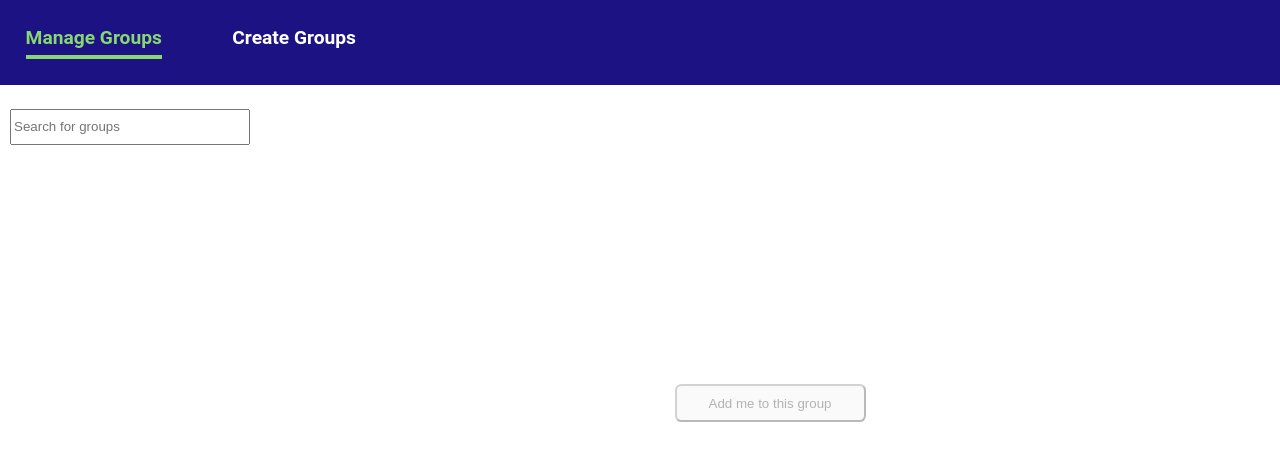
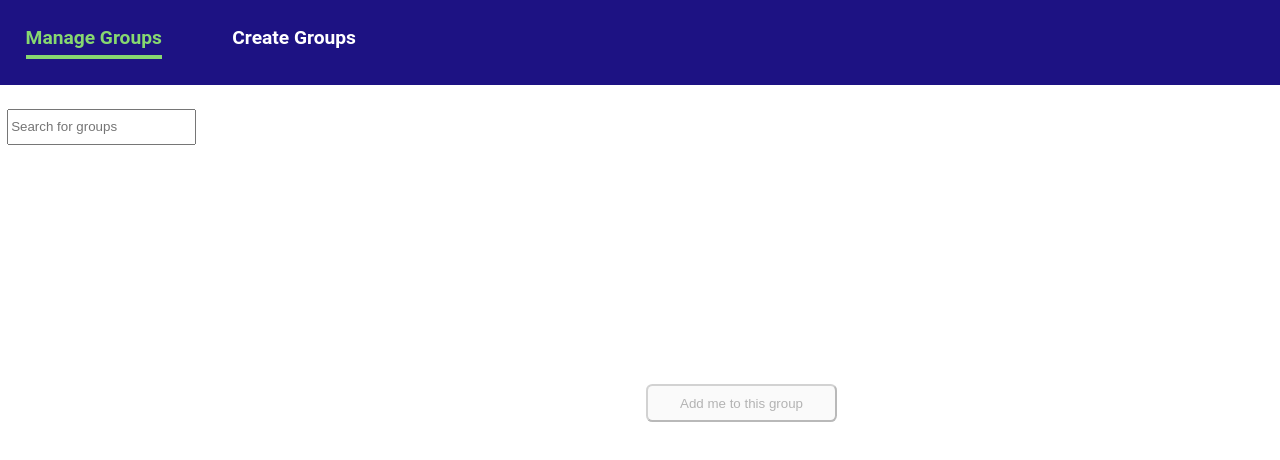
Before and after one commit to Real-Dev-Squad/website-dashboard, a website with bundled scripts: page discord-groups/index.html in a window 1280 px wide. Built offline with nearby package versions, Linux system fonts and the light colour scheme; no server answers.

Commit message:
Made changes to searh bar width

```diff
--- a/discord-groups/style.css
+++ b/discord-groups/style.css
@@ -75,17 +75,24 @@
 .groups-search {
   margin: 10px;
   height: 4rem;
-  width: 15rem;
+  width: 100%;
   position: sticky;
   top: 0;
   background: #fff;
   display: flex;
   align-items: center;
+  justify-content: center;
 }
 .groups-search-input {
   height: 2rem;
-  width: 100%;
+  width: 90%;
   padding-left: 2px;
+}
+.groups-list {
+  padding: 0.8rem;
+  list-style: none;
+  height: 66vh;
+  overflow-y: scroll;
 }
 .groups-list::-webkit-scrollbar {
   width: 6px;
@@ -94,12 +101,6 @@
 .groups-list::-webkit-scrollbar-thumb {
   background: var(--color-buttons-background);
   border-radius: 1.2rem;
-}
-.groups-list {
-  padding: 0.8rem;
-  list-style: none;
-  height: 66vh;
-  overflow-y: scroll;
 }
 .groups-list li {
   padding: 0.8rem;
```
